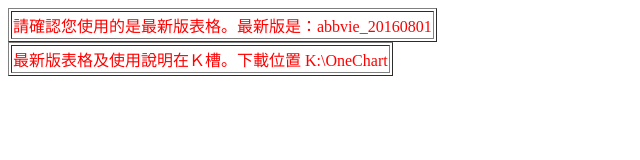
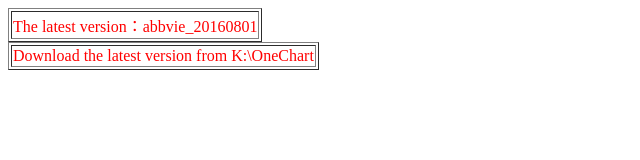
Before and after one commit to Justin-Abbvie/onechart, a plain HTML site: page index.html in a window 1280 px wide. Shown: the whole page, without its empty margins (0-640 px from the left). Drawn offline with Linux system fonts and the light colour scheme.

Commit message:
Update index.html

```diff
--- a/index.html
+++ b/index.html
@@ -3,10 +3,10 @@
 </head>
 <body>
 <table border=1>
-<tr><td><font color="#FF0000">請確認您使用的是最新版表格。最新版是：abbvie_20160801</font></td></tr>
+<tr><td><font color="#FF0000">The latest version：abbvie_20160801</font></td></tr>
 </table>
 <table border=1>
-<tr><td><font color="#FF0000">最新版表格及使用說明在Ｋ槽。下載位置 K:\OneChart</font></td></tr>
+<tr><td><font color="#FF0000">Download the latest version from K:\OneChart</font></td></tr>
 </table>
 </body>
 </html>
```
